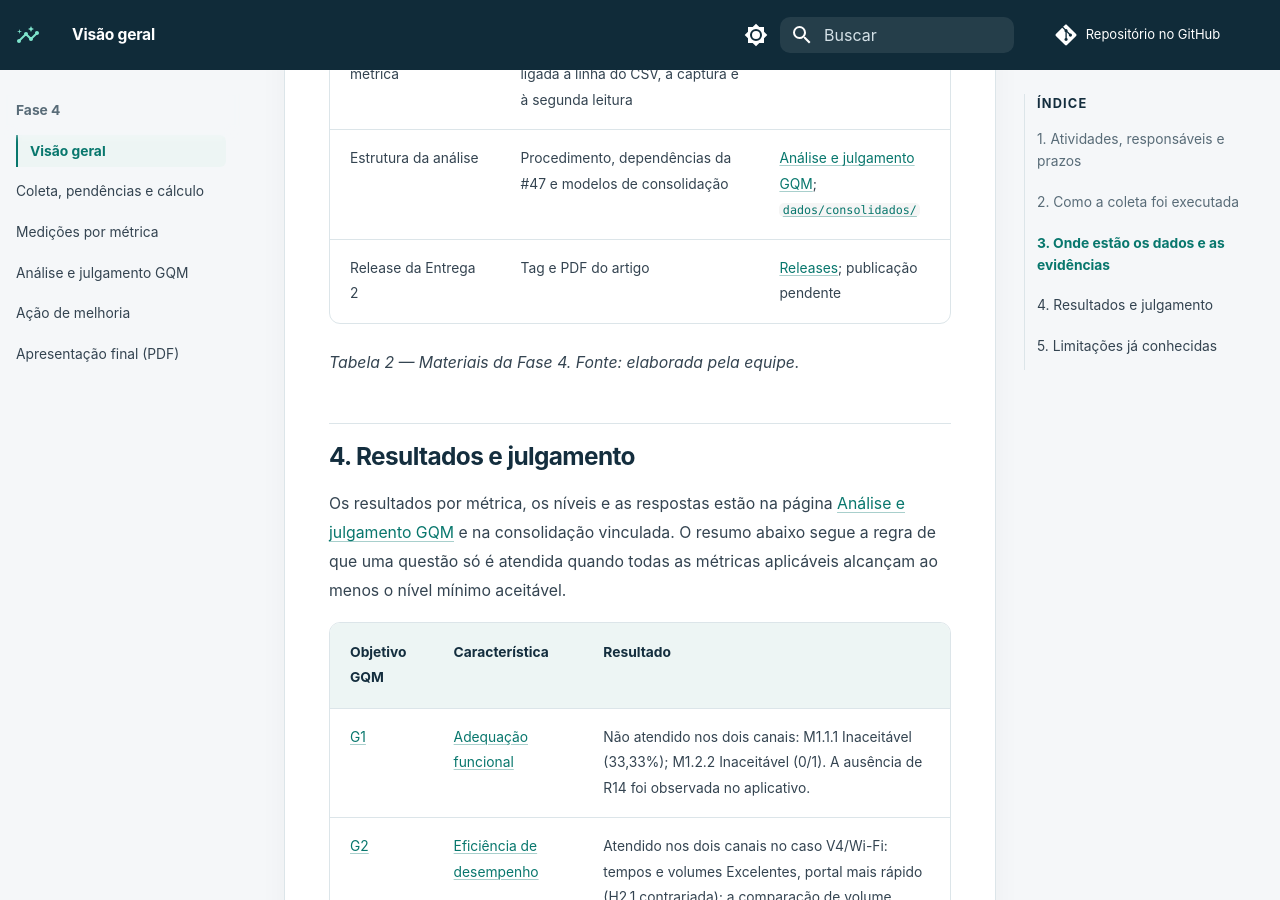
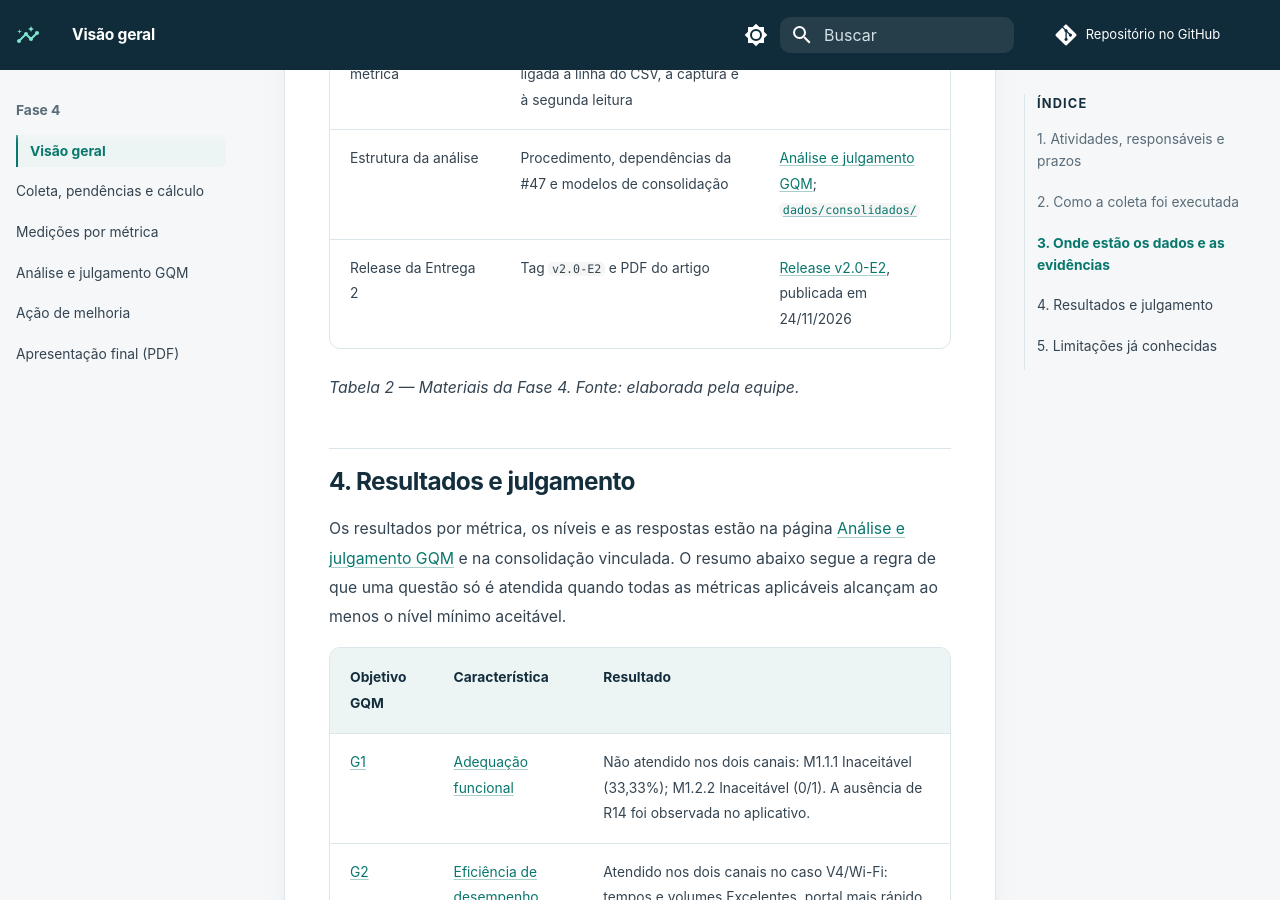
Before and after one commit to FCTE-Qualidade-de-Software-1/2026-2_T02_KATHERINE_JOHNSON, an MkDocs documentation site: the page built from docs/fase4.md, in a window 1280 px wide and 900 px high, scrolled down 3221 px. Built offline with MkDocs 1.6.1 and Material for MkDocs 9.7.7, drawn with Linux system fonts in a browser that asks for light colours; comment, search, counter and statistics services are not loaded.

Commit message:
docs(fase4): liga a release v2.0-E2 na tabela de materiais
Co-authored-by: Pedro Druck Montalvão Reis <68859909+pedruck@users.noreply.github.com>

```diff
--- a/docs/fase4.md
+++ b/docs/fase4.md
@@ -65,7 +65,7 @@ Regras de integridade que valem para toda a fase:
 | Registro de sessão | Piloto, blocos, conferência e desvios | [`evidencias/fase4/modelo-sessao.md`](https://github.com/FCTE-Qualidade-de-Software-1/2026-2_T02_KATHERINE_JOHNSON/blob/main/evidencias/fase4/modelo-sessao.md) |
 | Medições por métrica | Cada leitura das 14 métricas ligada à linha do CSV, à captura e à segunda leitura | [Medições por métrica](fase4-medicoes.md) |
 | Estrutura da análise | Procedimento, dependências da #47 e modelos de consolidação | [Análise e julgamento GQM](fase4-analise.md); [`dados/consolidados/`](https://github.com/FCTE-Qualidade-de-Software-1/2026-2_T02_KATHERINE_JOHNSON/tree/main/dados/consolidados) |
-| Release da Entrega 2 | Tag e PDF do artigo | [Releases](https://github.com/FCTE-Qualidade-de-Software-1/2026-2_T02_KATHERINE_JOHNSON/releases); publicação pendente |
+| Release da Entrega 2 | Tag `v2.0-E2` e PDF do artigo | [Release v2.0-E2](https://github.com/FCTE-Qualidade-de-Software-1/2026-2_T02_KATHERINE_JOHNSON/releases/tag/v2.0-E2), publicada em 24/11/2026 |
 
 *Tabela 2 — Materiais da Fase 4. Fonte: elaborada pela equipe.*
 
```
